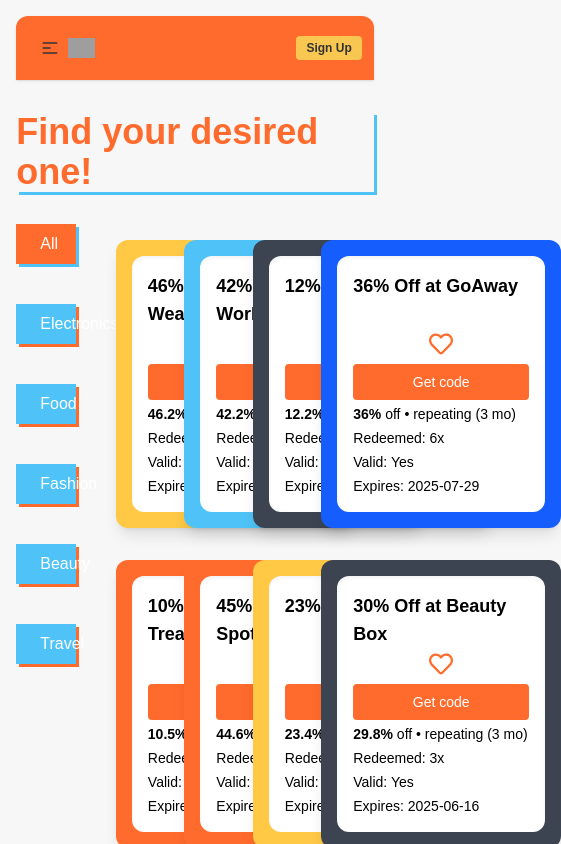
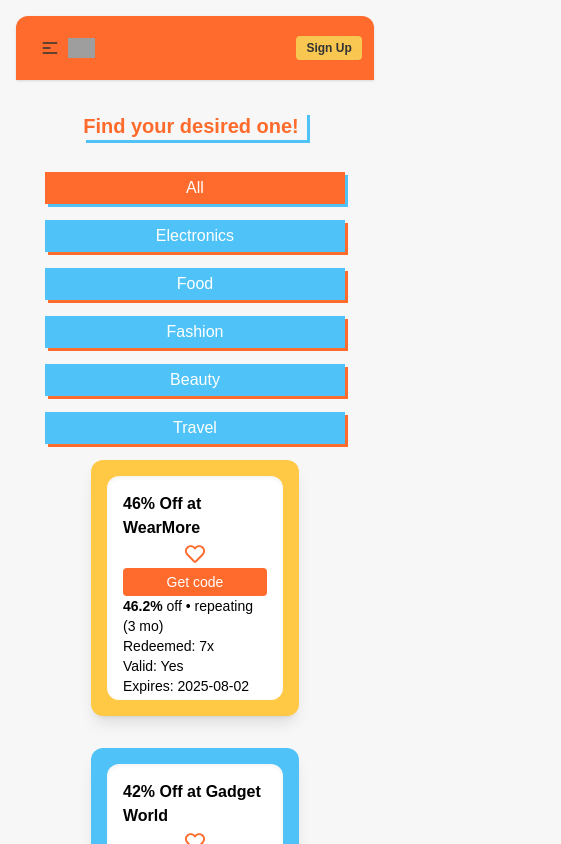
Before and after one commit to hsrokon/dealio, a React (Vite) app: page /coupons in a window 390 px wide. Shown: the top 844 px of the page, 561 px wide, since content can reach past the window. Built offline with nearby package versions, Linux system fonts and the light colour scheme; no server answers; grey boxes are pictures that could not be loaded.

Commit message:
coupons section made responsive

```diff
--- a/src/components/main/Coupons.jsx
+++ b/src/components/main/Coupons.jsx
@@ -11,12 +11,12 @@
     return (
         <div className="min-h-screen relative mb-10">
             <CouponCatContext.Provider value={{cat, setCat}}>
-            <h1 className="my-8 w-fit mx-auto pr-2 shadow-[3px_3px_0px_#FF6B2C] shadow-secondary text-4xl font-semibold text-primary">Find your desired one!</h1>
-            <div className="grid grid-cols-12 h-full ">
-                <aside className="col-span-2 sticky top-36 h-fit">
+            <h1 className="my-8 w-fit mx-auto pr-2 shadow-[3px_3px_0px_#FF6B2C] shadow-secondary text-xl md:text-3xl lg:text-4xl font-semibold text-primary">Find your desired one!</h1>
+            <div className="flex flex-col md:grid md:grid-cols-12 h-full w-11/12 mx-auto">
+                <aside className="md:col-span-2 md:sticky md:top-36 h-fit">
                     <CouponAside></CouponAside>
                 </aside>
-                <main className="col-span-10 ml-6">
+                <main className="md:col-span-10 md:ml-6 px-2">
                     <CouponCardsSection></CouponCardsSection>
                 </main>
             </div>
--- a/src/components/sub/CouponAside.jsx
+++ b/src/components/sub/CouponAside.jsx
@@ -1,6 +1,5 @@
 import { useContext, useEffect, useState } from "react";
 import { CouponCatContext } from "../main/Coupons";
-import { NavLink } from "react-router-dom";
 
 const CouponAside = () => {
 
@@ -20,13 +19,13 @@
 
 
     return (
-        <div className="flex flex-col items-start h-full justify-center gap-10">
+        <div className="flex flex-col items-start h-full justify-center gap-4 md:gap-10">
             {
                 categories.map((cat, idx)=>
             <div
             onClick={()=> handleSetCategory(cat)}
-            key={idx} className="bg-white w-full flex items-center justify-center">
-                <button className={`px-6 py-2 font-medium
+            key={idx} className="bg-white w-11/12 md:w-full mx-auto flex items-center justify-center">
+                <button className={`px-6 py-1 md:py-2 font-medium
                     ${activeCat===cat ? 'bg-primary shadow-[3px_3px_0px_#4FC3F7]':'bg-[#4FC3F7] shadow-[3px_3px_0px_#FF6B2C]'}  text-white w-full transition-all  hover:shadow-none hover:translate-x-[3px] hover:translate-y-[3px]`}>
                     {cat}
                 </button>
--- a/src/components/sub/CouponCard.jsx
+++ b/src/components/sub/CouponCard.jsx
@@ -90,23 +90,23 @@
       onMouseMove={handleMouseMove}
       onMouseLeave={handleMouseLeave}
       style={{ transformStyle: "preserve-3d", transform }}
-      className={`relative h-72 w-60 m-4 rounded-xl shadow-lg transition-all duration-300 ${color.bg} ${color.text}`}
+      className={`relative h-64 w-52 lg:h-72 lg:w-[14.7rem] my-4 rounded-xl shadow-lg transition-all duration-300 mx-auto ${color.bg} ${color.text}`}
     >
       <div
         style={{ transform: "translateZ(60px)", transformStyle: "preserve-3d" }}
         className="absolute inset-4 flex flex-col justify-between p-4 rounded-xl bg-white text-black shadow-inner"
       >
         <div>
-          <h3 className="text-lg font-bold mb-1 h-14">{title}</h3>
+          <h3 className="text-base lg:text-lg font-bold mb-1 lg:h-14">{title}</h3>
           <div  className="flex flex-col items-center">
             <button
             onClick={()=> handleSaved(id, category)}
-            className="text-2xl text-primary">{isSaved ? <FaHeart/> : <FaRegHeart />}</button>
+            className="text-xl lg:text-2xl text-primary">{isSaved ? <FaHeart/> : <FaRegHeart />}</button>
           </div>
         </div>
-        <div className="text-sm space-y-1 mt-1">
+        <div className="text-sm lg:space-y-1 mt-1">
           {
-            user ? <CopyCouponCode code={code}/> : <button onClick={handleSeeCode} className="bg-primary text-white font-medium py-2 px-6 rounded transition-all hover:bg-accent hover:text-base-content active:scale-95 w-full translate-z-96">
+            user ? <CopyCouponCode code={code}/> : <button onClick={handleSeeCode} className="bg-primary text-white font-medium py-1 lg:py-2 px-6 rounded transition-all hover:bg-accent hover:text-base-content active:scale-95 w-full translate-z-96">
           Get code</button>
           }
           <p><strong>{percent_off}%</strong> off • {duration} ({duration_in_months} mo)</p>
--- a/src/components/sub/CouponCardsSection.jsx
+++ b/src/components/sub/CouponCardsSection.jsx
@@ -40,7 +40,7 @@
     //Mutating Methods: .sort() .push() .pop() .splice() .reverse() .shift(), .unshift()
 
     return (
-        <div className="grid grid-cols-4">
+        <div className="grid grid-cols-1 md:grid-cols-2 xl:grid-cols-4 w-11/12 lg:w-full mx-auto">
             {
                 categorizedCoupon.map(coupon =>
                 <CouponCard
--- a/src/components/sub/ScrollToTopButton.jsx
+++ b/src/components/sub/ScrollToTopButton.jsx
@@ -24,7 +24,7 @@
       initial={{ opacity: 0 }}
       animate={{ opacity: isVisible ? 1 : 0 }}
       transition={{ duration: 0.4 }}
-      className="fixed bottom-6 right-6 z-50 rounded-full bg-primary text-white p-3 shadow-lg
+      className="fixed bottom-6 right-8 lg:right-6 z-50 rounded-full bg-primary text-white p-3 shadow-lg
                  hover:shadow-[0_0_20px_rgba(255,107,44,0.7)] transition-shadow duration-300
                  group"
       title="Back to top" // ✅ Tooltip
@@ -38,7 +38,7 @@
           duration: 1.5,
         }}
       >
-        <ArrowUp className="w-7 h-7 group-hover:scale-110 transition-transform" />
+        <ArrowUp className="w-4 h-4 lg:w-7 lg:h-7 group-hover:scale-110 transition-transform" />
       </motion.div>
     </motion.button>
   );
```
